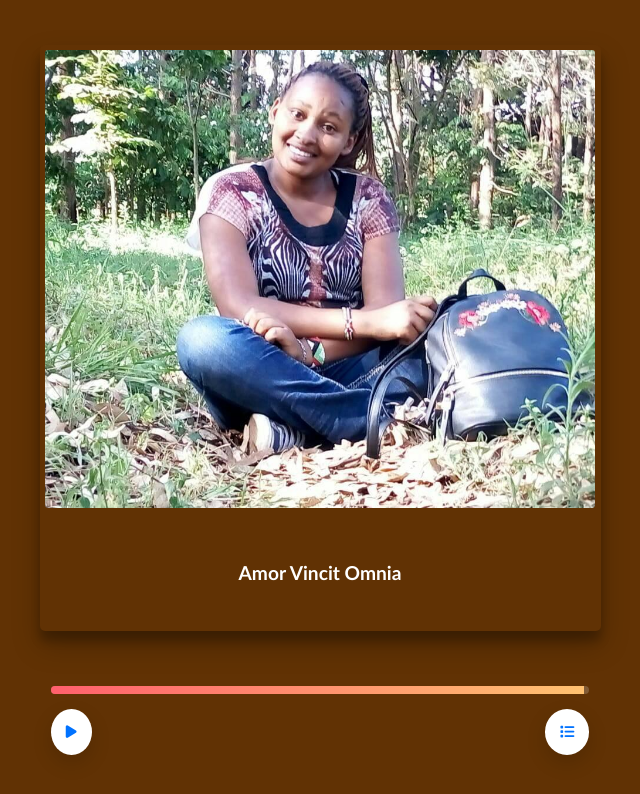
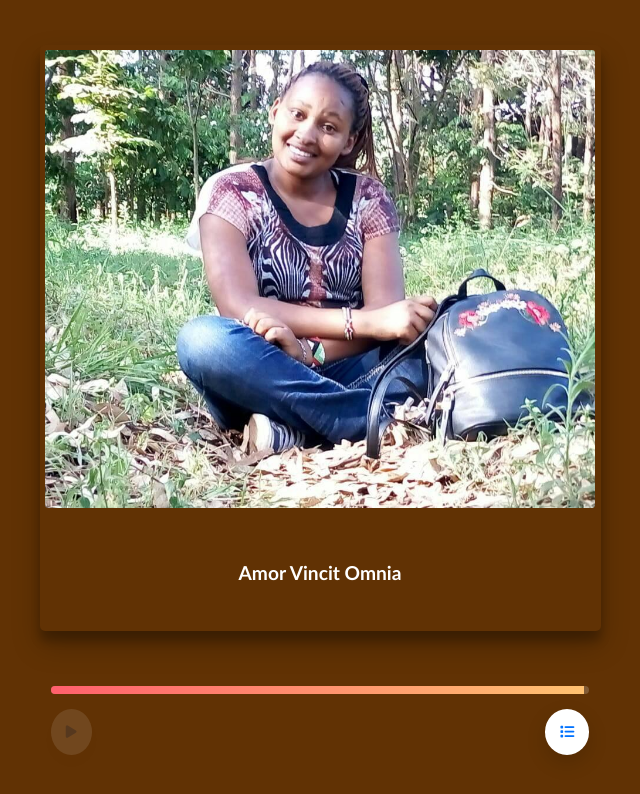
Before and after one commit to VladimirGagarin/Lydiah, a plain HTML site: page vivian.html in a window 1280 px wide. Shown: the whole page, without its empty margins (320-960 px from the left). Drawn offline with Linux system fonts and the light colour scheme.

Commit message:
Update vivian.css

```diff
--- a/vivian.css
+++ b/vivian.css
@@ -61,7 +61,10 @@ body {
     transition: background 0.3s, transform 0.3s;
 }
 
-
+.buttons-container span.disabled{
+    pointer-events: none;
+    opacity: 0.1;
+}
 
 .progress-truck {
     width: 80%;
```
